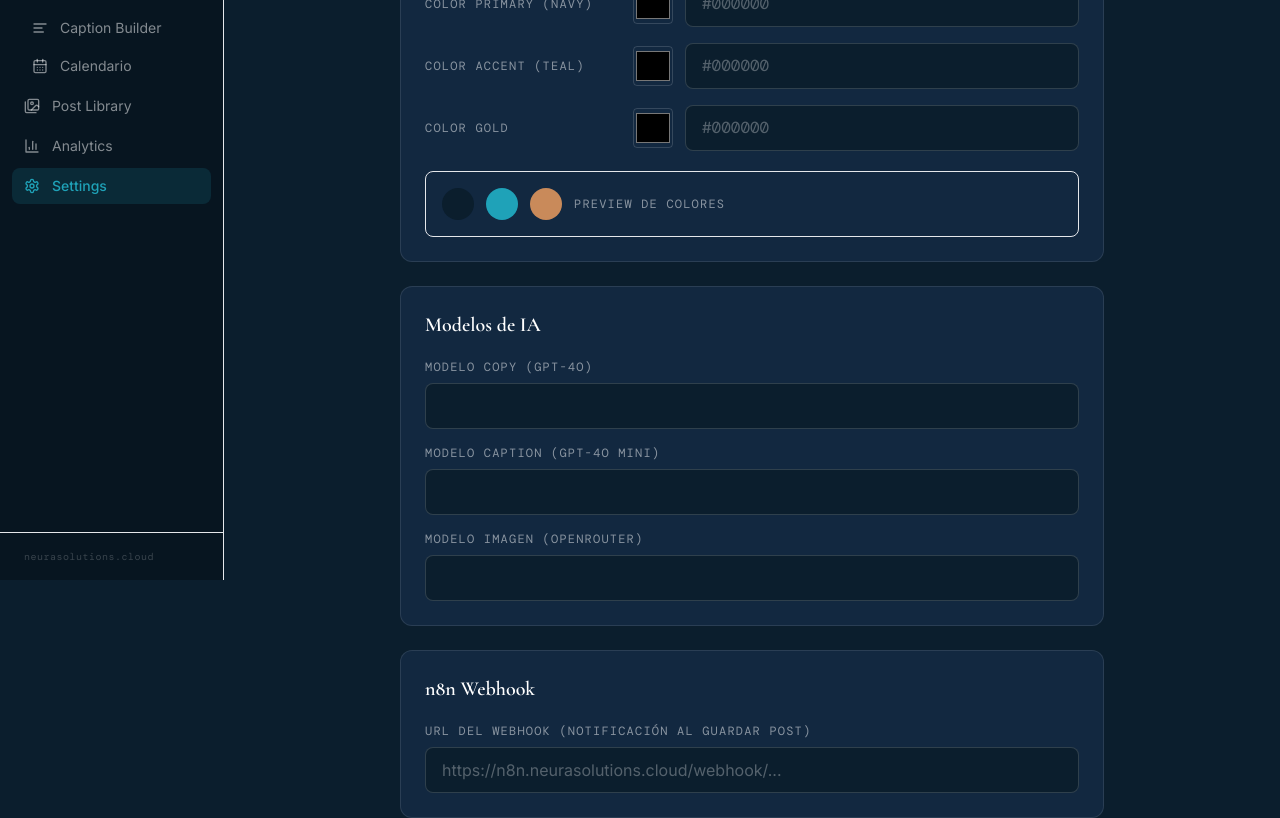
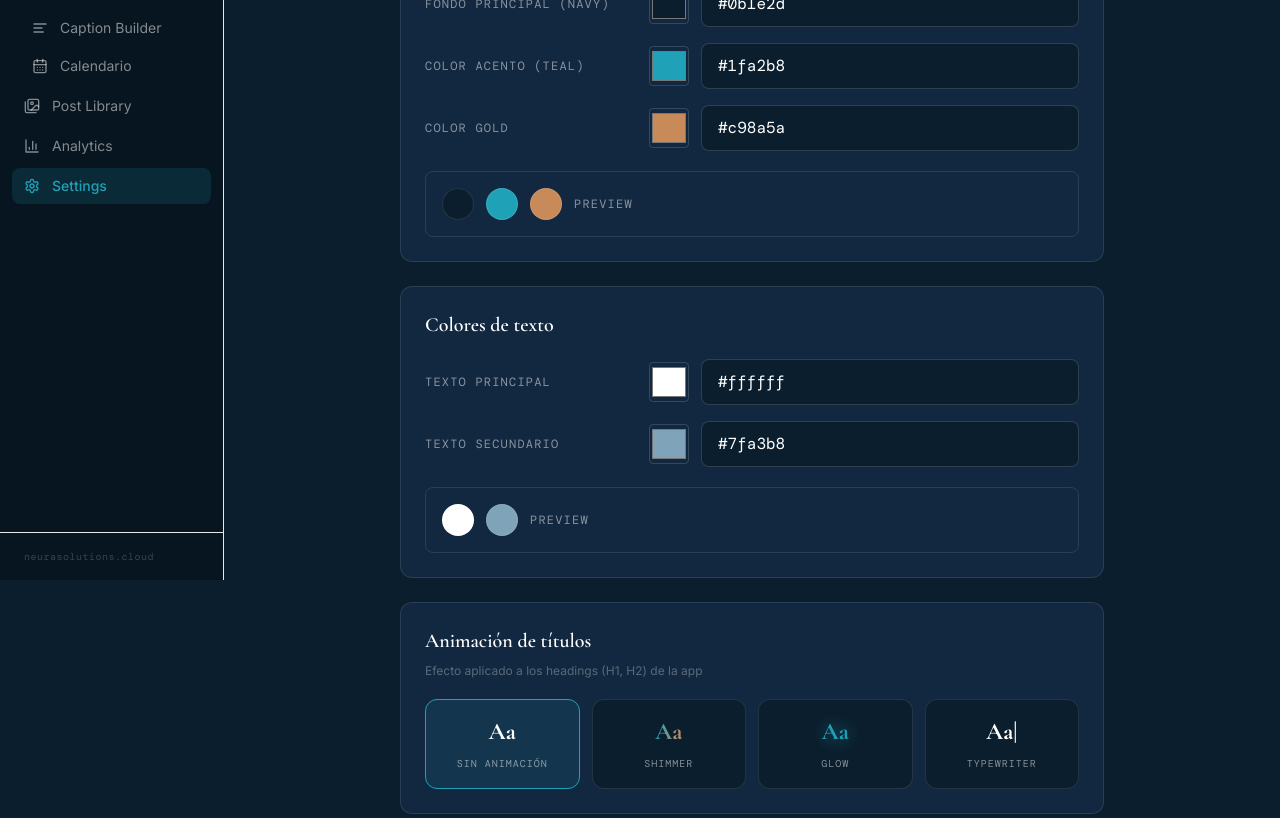
Before and after one commit to jefesfc/-neura-command-center, a React (Vite) app in the folder client/: page /settings in a window 1280 px wide. Shown: the part 220-1038 px from the top of the page. Built offline with nearby package versions, Linux system fonts and the light colour scheme; no server answers.

Commit message:
feat: text color settings + title animations (shimmer, glow, typewriter)

```diff
--- a/client/src/index.css
+++ b/client/src/index.css
@@ -12,6 +12,48 @@
   --tw-gold: 201 138 90;
   --tw-gold-light: 219 169 122;
   --tw-gold-dark: 166 107 62;
+  --color-text: 255 255 255;
+  --color-text-muted: 255 255 255;
+  --text-muted-opacity: 0.45;
+  --heading-animation: none;
+}
+
+/* Dynamic text colors */
+body { color: rgb(var(--color-text)); }
+
+/* Text animations */
+@keyframes shimmer {
+  0% { background-position: -200% center; }
+  100% { background-position: 200% center; }
+}
+@keyframes glow-pulse {
+  0%, 100% { text-shadow: 0 0 8px rgba(31,162,184,0.6), 0 0 20px rgba(31,162,184,0.3); }
+  50% { text-shadow: 0 0 16px rgba(31,162,184,0.9), 0 0 40px rgba(31,162,184,0.5); }
+}
+@keyframes typewriter-blink {
+  0%, 100% { border-color: transparent; }
+  50% { border-color: rgb(var(--tw-teal)); }
+}
+
+[data-text-anim="shimmer"] h1,
+[data-text-anim="shimmer"] h2 {
+  background: linear-gradient(90deg, rgb(var(--tw-teal)), rgb(var(--tw-gold)), rgb(var(--tw-teal-light)), rgb(var(--tw-teal)));
+  background-size: 200% auto;
+  -webkit-background-clip: text;
+  -webkit-text-fill-color: transparent;
+  background-clip: text;
+  animation: shimmer 3s linear infinite;
+}
+[data-text-anim="glow"] h1,
+[data-text-anim="glow"] h2 {
+  animation: glow-pulse 2s ease-in-out infinite;
+}
+[data-text-anim="typewriter"] h1::after,
+[data-text-anim="typewriter"] h2::after {
+  content: '|';
+  margin-left: 2px;
+  color: rgb(var(--tw-teal));
+  animation: typewriter-blink 1s step-end infinite;
 }
 
 @layer base {
--- a/client/src/pages/Settings.jsx
+++ b/client/src/pages/Settings.jsx
@@ -2,16 +2,35 @@ import React, { useEffect, useState } from 'react';
 import { Save, Check } from 'lucide-react';
 import { applyTheme } from '../theme';
 
-const COLOR_KEYS = [
-  { key: 'color_primary', label: 'Color Primary (Navy)' },
-  { key: 'color_accent', label: 'Color Accent (Teal)' },
-  { key: 'color_gold', label: 'Color Gold' },
+const COLOR_GROUPS = [
+  {
+    title: 'Colores de fondo',
+    keys: [
+      { key: 'color_primary', label: 'Fondo principal (Navy)', default: '#0b1e2d' },
+      { key: 'color_accent',  label: 'Color acento (Teal)',    default: '#1fa2b8' },
+      { key: 'color_gold',    label: 'Color gold',             default: '#c98a5a' },
+    ],
+  },
+  {
+    title: 'Colores de texto',
+    keys: [
+      { key: 'color_text',       label: 'Texto principal',  default: '#ffffff' },
+      { key: 'color_text_muted', label: 'Texto secundario', default: '#7fa3b8' },
+    ],
+  },
 ];
 
 const MODEL_KEYS = [
-  { key: 'openai_model_copy', label: 'Modelo Copy (GPT-4o)' },
+  { key: 'openai_model_copy',    label: 'Modelo Copy (GPT-4o)' },
   { key: 'openai_model_caption', label: 'Modelo Caption (GPT-4o mini)' },
   { key: 'openrouter_model_image', label: 'Modelo Imagen (OpenRouter)' },
+];
+
+const ANIMATIONS = [
+  { value: 'none',       label: 'Sin animación',  preview: 'Aa' },
+  { value: 'shimmer',    label: 'Shimmer',        preview: 'Aa' },
+  { value: 'glow',       label: 'Glow',           preview: 'Aa' },
+  { value: 'typewriter', label: 'Typewriter',     preview: 'Aa' },
 ];
 
 export default function Settings() {
@@ -19,10 +38,18 @@ export default function Settings() {
   const [saved, setSaved] = useState(false);
 
   useEffect(() => {
-    fetch('/api/settings').then(r => r.json()).then(setSettings).catch(() => {});
+    fetch('/api/settings').then(r => r.json()).then(data => {
+      setSettings(data);
+      applyTheme(data);
+    }).catch(() => {});
   }, []);
 
   function set(key, val) { setSettings(s => ({ ...s, [key]: val })); }
+
+  function handleAnimationChange(val) {
+    set('text_animation', val);
+    document.body.setAttribute('data-text-anim', val);
+  }
 
   async function handleSave() {
     await fetch('/api/settings', {
@@ -42,38 +69,76 @@ export default function Settings() {
         <p className="text-white/40 mt-1 text-sm">Configuración de la aplicación</p>
       </div>
 
-      {/* Theme Colors */}
-      <div className="card mb-6">
-        <h2 className="font-display text-xl font-semibold text-white mb-5">Colores de tema</h2>
+      {/* Color groups */}
+      {COLOR_GROUPS.map(group => (
+        <div key={group.title} className="card mb-6">
+          <h2 className="font-display text-xl font-semibold text-white mb-5">{group.title}</h2>
           <div className="space-y-4">
-          {COLOR_KEYS.map(({ key, label }) => (
+            {group.keys.map(({ key, label, default: def }) => (
               <div key={key} className="flex items-center gap-4">
-              <label className="label w-48 shrink-0">{label}</label>
+                <label className="label w-52 shrink-0">{label}</label>
                 <div className="flex items-center gap-3 flex-1">
                   <input
                     type="color"
-                  value={settings[key] || '#000000'}
+                    value={settings[key] || def}
                     onChange={e => set(key, e.target.value)}
-                  className="w-10 h-10 rounded cursor-pointer bg-transparent border border-white/15"
+                    className="w-10 h-10 rounded cursor-pointer bg-transparent border border-white/15 shrink-0"
                   />
                   <input
                     type="text"
-                  value={settings[key] || ''}
+                    value={settings[key] || def}
                     onChange={e => set(key, e.target.value)}
                     className="input flex-1 font-mono"
-                  placeholder="#000000"
+                    placeholder={def}
                   />
                 </div>
               </div>
             ))}
           </div>
 
-        {/* Color preview */}
-        <div className="mt-5 p-4 rounded-lg border border-white/8 flex items-center gap-3">
-          <div className="w-8 h-8 rounded-full" style={{ background: settings.color_primary || '#0b1e2d' }} />
-          <div className="w-8 h-8 rounded-full" style={{ background: settings.color_accent || '#1fa2b8' }} />
-          <div className="w-8 h-8 rounded-full" style={{ background: settings.color_gold || '#c98a5a' }} />
-          <span className="label">Preview de colores</span>
+          {/* Live preview */}
+          <div className="mt-5 p-4 rounded-lg border border-white/10 flex items-center gap-3 flex-wrap">
+            {group.keys.map(({ key, default: def }) => (
+              <div
+                key={key}
+                className="w-8 h-8 rounded-full border border-white/10"
+                style={{ background: settings[key] || def }}
+              />
+            ))}
+            <span className="label">Preview</span>
+          </div>
+        </div>
+      ))}
+
+      {/* Text animations */}
+      <div className="card mb-6">
+        <h2 className="font-display text-xl font-semibold text-white mb-2">Animación de títulos</h2>
+        <p className="text-white/30 text-xs mb-5">Efecto aplicado a los headings (H1, H2) de la app</p>
+        <div className="grid grid-cols-2 sm:grid-cols-4 gap-3">
+          {ANIMATIONS.map(anim => (
+            <button
+              key={anim.value}
+              onClick={() => handleAnimationChange(anim.value)}
+              className={`rounded-xl border p-4 flex flex-col items-center gap-2 transition-all ${
+                (settings.text_animation || 'none') === anim.value
+                  ? 'border-teal bg-teal/10'
+                  : 'border-white/10 hover:border-white/25 bg-navy'
+              }`}
+            >
+              <span
+                className={`font-display text-2xl font-bold ${
+                  anim.value === 'shimmer'
+                    ? 'bg-gradient-to-r from-teal to-gold bg-clip-text text-transparent'
+                    : anim.value === 'glow'
+                    ? 'text-teal drop-shadow-[0_0_8px_rgba(31,162,184,0.8)]'
+                    : 'text-white'
+                }`}
+              >
+                {anim.value === 'typewriter' ? 'Aa|' : anim.preview}
+              </span>
+              <span className="label text-[10px]">{anim.label}</span>
+            </button>
+          ))}
         </div>
       </div>
 
@@ -99,7 +164,7 @@ export default function Settings() {
       <div className="card mb-6">
         <h2 className="font-display text-xl font-semibold text-white mb-5">n8n Webhook</h2>
         <div>
-          <label className="label mb-2 block">URL del webhook (notificación al guardar post)</label>
+          <label className="label mb-2 block">URL del webhook</label>
           <input
             type="url"
             value={settings.n8n_webhook_url || ''}
@@ -121,7 +186,6 @@ export default function Settings() {
           <div className="flex justify-between"><span>Dominio</span><span>neuracenter.neurasolutions.cloud</span></div>
           <div className="flex justify-between"><span>Deploy</span><span>Easypanel → main branch</span></div>
           <div className="flex justify-between"><span>DB</span><span>neura_command_center (Postgres)</span></div>
-          <div className="flex justify-between"><span>Port</span><span>{window.location.port || '3000'}</span></div>
         </div>
       </div>
     </div>
--- a/client/src/theme.js
+++ b/client/src/theme.js
@@ -9,5 +9,10 @@ export function applyTheme(settings) {
   const root = document.documentElement;
   if (settings.color_primary) root.style.setProperty('--tw-navy', hexToRgb(settings.color_primary));
   if (settings.color_accent) root.style.setProperty('--tw-teal', hexToRgb(settings.color_accent));
-  if (settings.color_gold) root.style.setProperty('--tw-gold', hexToRgb(settings.color_gold));
+  if (settings.color_gold)   root.style.setProperty('--tw-gold', hexToRgb(settings.color_gold));
+  if (settings.color_text)   root.style.setProperty('--color-text', hexToRgb(settings.color_text));
+  if (settings.color_text_muted) root.style.setProperty('--color-text-muted', hexToRgb(settings.color_text_muted));
+  if (settings.text_animation !== undefined) {
+    document.body.setAttribute('data-text-anim', settings.text_animation || 'none');
+  }
 }
```
Also changed, not shown: 5 other files (tests, documents, lock files or other folders). Lines whose indentation alone changed are shown as unchanged.
